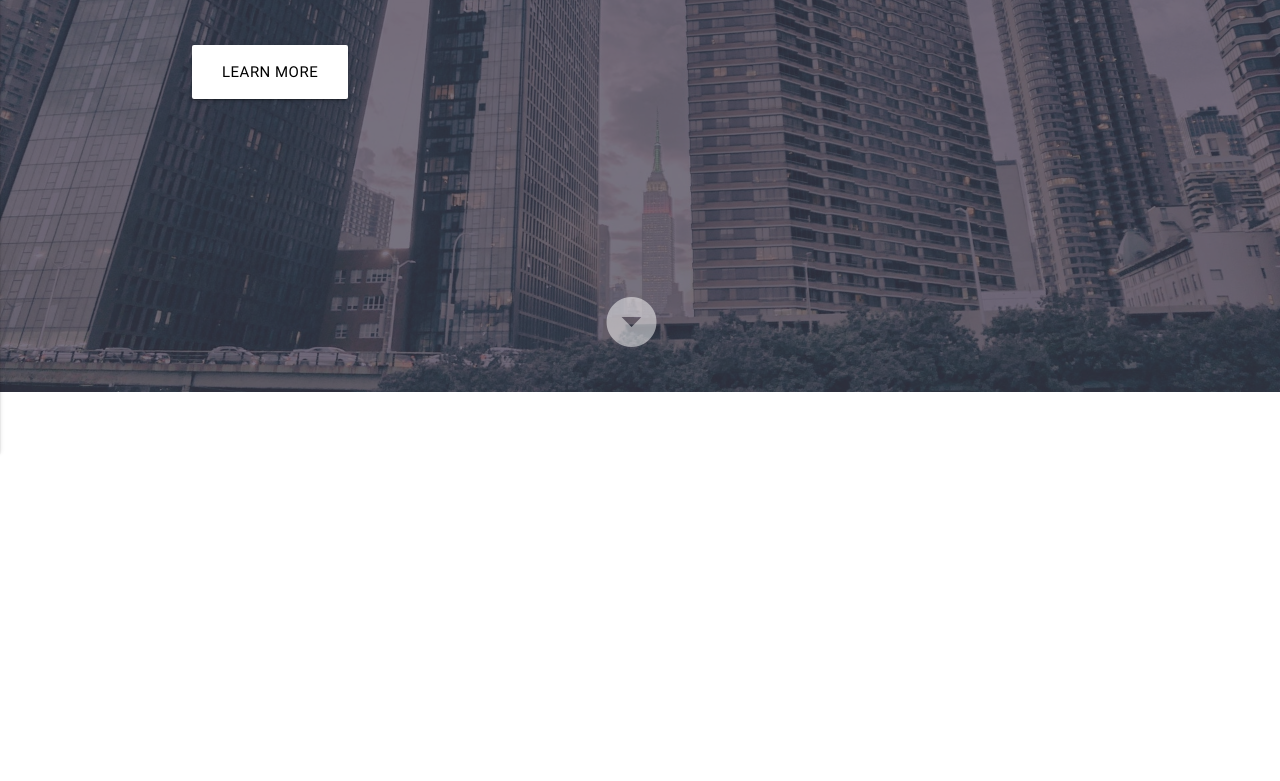
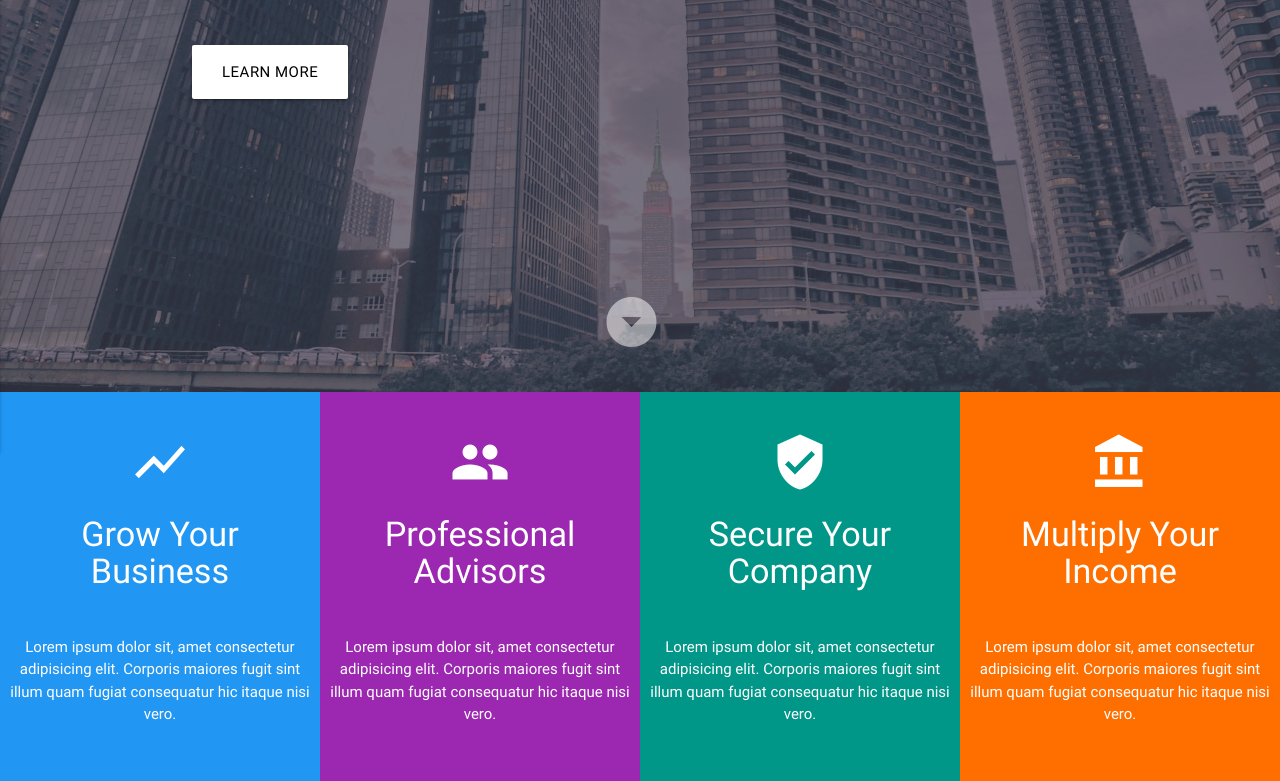
Before and after one commit to ajspeller/bizland_demo, a plain HTML site: page index.html in a window 1280 px wide. Shown: the part 408-1189 px from the top of the page. Before the commit the page ends 800 px from the top, so only its background shows below. Drawn offline with nearby package versions, Linux system fonts and the light colour scheme.

Commit message:
Create ScrollFire and Boxed with icons
With scrollfire the text fades in and the navbar is changed from transparent as you scroll down.

```diff
--- a/css/main.css
+++ b/css/main.css
@@ -28,3 +28,21 @@
   left: 47%;
   opacity: 0.5;
 }
+
+.box {
+  padding: 40px 10px !important;
+}
+
+.box h4 {
+  padding-bottom: 30px;
+}
+
+.section-boxes .row {
+  margin-bottom: 0 !important
+}
+
+@media(max-width: 600px) {
+  .main-header {
+    height: 50vh;
+  }
+}
--- a/index.html
+++ b/index.html
@@ -82,6 +82,36 @@
     </div>
   </header>
 
+  <!-- section boxes -->
+  <section class="section-boxes center">
+    <div class="row">
+      <div class="col s12 m6 l3 blue white-text box">
+        <i class="material-icons medium">show_chart</i>
+        <h4>Grow Your Business</h4>
+        <p>Lorem ipsum dolor sit, amet consectetur adipisicing elit. Corporis maiores fugit sint illum quam fugiat consequatur
+          hic itaque nisi vero.</p>
+      </div>
+      <div class="col s12 m6 l3 purple white-text box">
+        <i class="material-icons medium">people</i>
+        <h4>Professional Advisors</h4>
+        <p>Lorem ipsum dolor sit, amet consectetur adipisicing elit. Corporis maiores fugit sint illum quam fugiat consequatur
+          hic itaque nisi vero.</p>
+      </div>
+      <div class="col s12 m6 l3 teal white-text box">
+        <i class="material-icons medium">verified_user</i>
+        <h4>Secure Your Company</h4>
+        <p>Lorem ipsum dolor sit, amet consectetur adipisicing elit. Corporis maiores fugit sint illum quam fugiat consequatur
+          hic itaque nisi vero.</p>
+      </div>
+      <div class="col s12 m6 l3 amber darken-4 white-text box">
+        <i class="material-icons medium">account_balance</i>
+        <h4>Multiply Your Income</h4>
+        <p>Lorem ipsum dolor sit, amet consectetur adipisicing elit. Corporis maiores fugit sint illum quam fugiat consequatur
+          hic itaque nisi vero.</p>
+      </div>
+    </div>
+  </section>
+
   <!--Import jQuery before materialize.js-->
   <script type="text/javascript" src="https://code.jquery.com/jquery-3.2.1.min.js"></script>
   <script type="text/javascript" src="js/materialize.min.js"></script>
@@ -89,6 +119,26 @@
     $(document).ready(function () {
       // init sidenav
       $('.button-collapse').sideNav();
+
+      // init scrollfire
+      const options = [{
+          selector: '.main-text',
+          offset: 0,
+          callback: function (element) {
+            Materialize.fadeInImage($(element));
+          }
+        },
+        {
+          selector: '.navbar-fixed',
+          offset: 1500,
+          callback: function () {
+            $('nav').removeClass('transparent').addClass('blue-grey darken-3');
+
+          }
+        }
+      ];
+
+      Materialize.scrollFire(options);
     });
   </script>
 </body>
```
